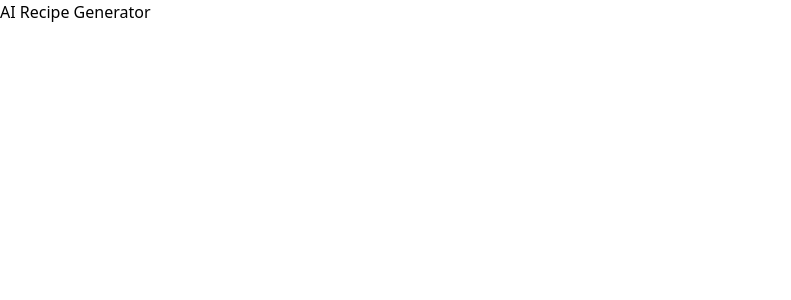
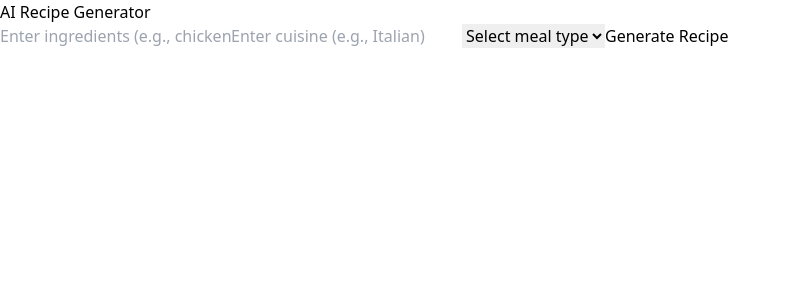
Before and after one commit to varun77x/RandomT, a React (Vite) app in the folder frontend/: page / in a window 1280 px wide. Shown: the top 300 px of the page, without its empty margins (0-791 px from the left). Built offline with nearby package versions, Linux system fonts and the light colour scheme.

Commit message:
RecipeForm comp and some twitches

```diff
--- a/frontend/src/App.jsx
+++ b/frontend/src/App.jsx
@@ -1,11 +1,14 @@
 import { useState } from 'react'
 import Header from './components/Header'
+import RecipeForm from './components/RecipeForm'
+
 
 function App() {
 
   return (
     <>
       <Header/>
+      <RecipeForm></RecipeForm>
     </>
   )
 }
--- /dev/null
+++ b/frontend/src/components/RecipeForm.jsx
@@ -0,0 +1,58 @@
+import React, { useState } from 'react';
+
+function RecipeForm({ onGenerate, isGenerating }) {
+  const [ingredients, setIngredients] = useState('');
+  const [cuisine, setCuisine] = useState('');
+  const [mealType, setMealType] = useState('');
+
+  const handleSubmit = (e) => {
+    e.preventDefault();
+    onGenerate({ ingredients, cuisine, mealType }); // function to hit enpoints
+  };
+
+  return (
+    <form onSubmit={handleSubmit} className="bg-white shadow-lg rounded-lg p-6 space-y-4">
+      <input
+        type="text"
+        value={ingredients}
+        onChange={(e) => setIngredients(e.target.value)}
+        placeholder="Enter ingredients (e.g., chicken, garlic)"
+        className="border rounded-md w-full p-2"
+      />
+
+      <input
+        type="text"
+        value={cuisine}
+        onChange={(e) => setCuisine(e.target.value)}
+        placeholder="Enter cuisine (e.g., Italian)"
+        className="border rounded-md w-full p-2"
+      />
+
+      <select
+        value={mealType}
+        onChange={(e) => setMealType(e.target.value)}
+        className="border rounded-md w-full p-2 bg-white"
+      >
+        <option value="" disabled>
+          Select meal type
+        </option>
+        <option value="breakfast">Breakfast</option>
+        <option value="lunch">Lunch</option>
+        <option value="dinner">Dinner</option>
+        <option value="snacks">Snacks</option>
+      </select>
+
+      <button
+        type="submit"
+        className={`w-full p-2 rounded-md text-white font-semibold ${
+          isGenerating ? 'bg-gray-400 cursor-not-allowed' : 'bg-blue-600 hover:bg-blue-700'
+        }`}
+        disabled={isGenerating}
+      >
+        {isGenerating ? 'Generating...' : 'Generate Recipe'}
+      </button>
+    </form>
+  );
+}
+
+export default RecipeForm;
```
